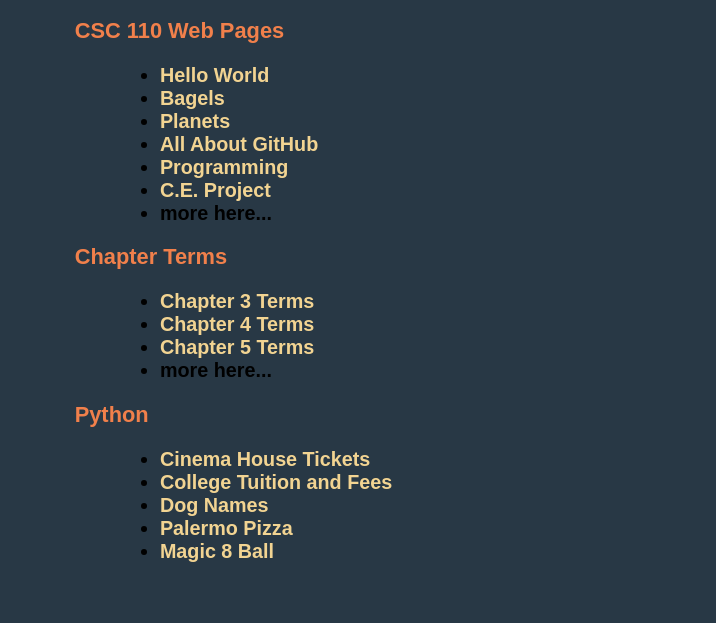
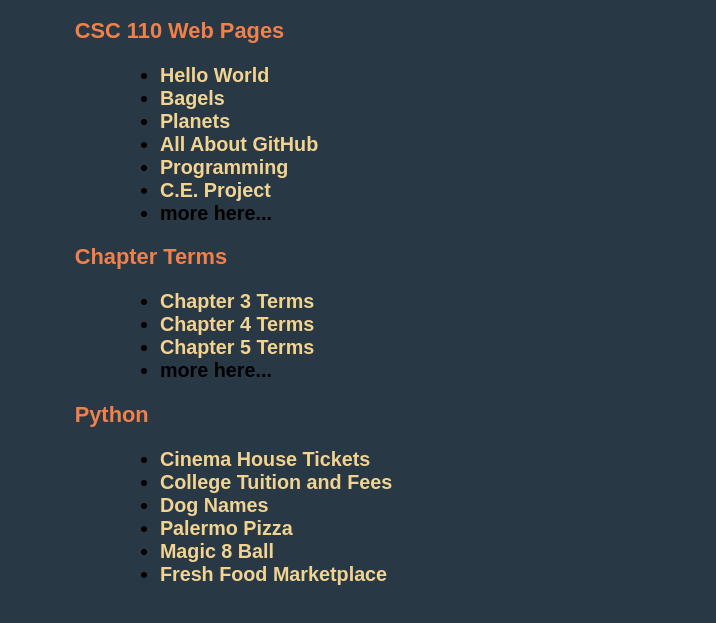
Before and after one commit to kjohnson-pvcc/kjohnson-pvcc.github.io, a plain HTML site: page index.html in a window 1280 px wide. Shown: the part 91-714 px from the top of the page, without its empty margins (212-928 px from the left). Drawn offline with Linux system fonts and the light colour scheme.

Commit message:
Update index.html

```diff
--- a/index.html
+++ b/index.html
@@ -68,6 +68,7 @@
                     <li><a href="dogs.py"> Dog Names </a></li>
                     <li><a href="pizza.py"> Palermo Pizza </a></li>
                     <li><a href="magic8.py"> Magic 8 Ball </a></li>
+                    <li><a href="pay.py"> Fresh Food Marketplace </a></li>
                 </ul>
             </h3>
         </td></tr>
```
